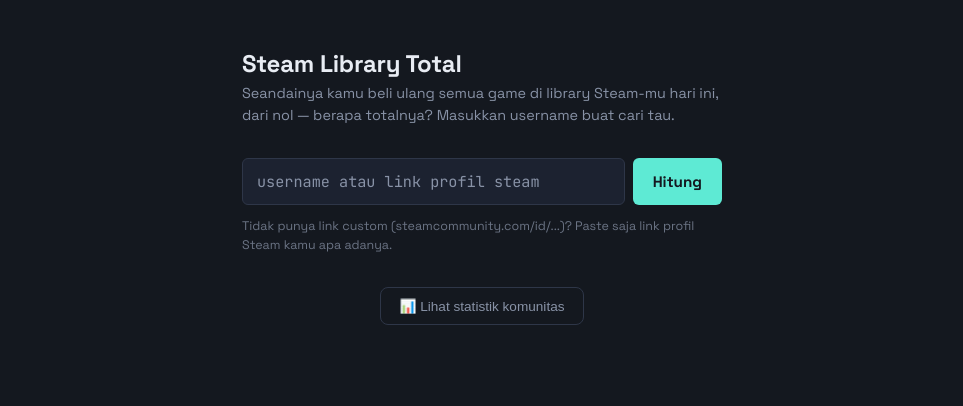
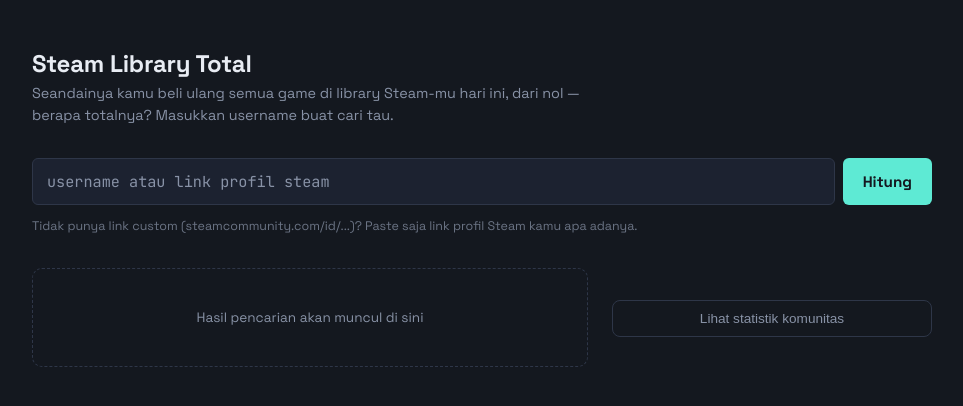
Before and after one commit to anubluskrin/SteamSpent, a React (Vite) app in the folder frontend/: page / in a window 1280 px wide. Shown: the top 406 px of the page, without its empty margins (158-1121 px from the left). Built offline with nearby package versions, Linux system fonts and the light colour scheme; no server answers.

Commit message:
Layout responsive dua kolom desktop, hapus emoji, percepat batch processing

```diff
--- a/frontend/src/App.jsx
+++ b/frontend/src/App.jsx
@@ -41,6 +41,8 @@
         profil Steam kamu apa adanya.
       </p>
 
+      <div className="app__body">
+        <div className="app__main">
           {isLoading && <LoadingReceipt />}
 
           {error && (
@@ -61,16 +63,26 @@
 
           {result && !isLoading && <Receipt result={result} />}
 
+          {!result && !isLoading && !error && (
+            <div className="app__placeholder">
+              Hasil pencarian akan muncul di sini
+            </div>
+          )}
+        </div>
+
+        <div className="app__side">
           {!showStats && (
             <button
               className="app__stats-trigger"
               onClick={() => setShowStats(true)}
             >
-          📊 Lihat statistik komunitas
+              Lihat statistik komunitas
             </button>
           )}
 
           {showStats && <StatsPanel onClose={() => setShowStats(false)} />}
         </div>
+      </div>
+    </div>
   );
 }
--- a/frontend/src/index.css
+++ b/frontend/src/index.css
@@ -35,6 +35,64 @@
 .app {
   width: 100%;
   max-width: 480px;
+}
+
+@media (min-width: 720px) {
+  .app {
+    max-width: 640px;
+  }
+}
+
+@media (min-width: 1024px) {
+  .app {
+    max-width: 900px;
+  }
+
+  .app__title {
+    font-size: 2rem;
+  }
+
+  .app__subtitle {
+    font-size: 1rem;
+    max-width: 560px;
+  }
+}
+
+.app__body {
+  display: flex;
+  flex-direction: column;
+  gap: 24px;
+}
+
+.app__placeholder {
+  border: 1px dashed var(--border);
+  border-radius: 10px;
+  padding: 40px 20px;
+  text-align: center;
+  color: var(--text-muted);
+  font-size: 0.85rem;
+}
+
+@media (min-width: 1024px) {
+  .app__body {
+    flex-direction: row;
+    align-items: flex-start;
+  }
+
+  .app__main {
+    flex: 1;
+    min-width: 0;
+  }
+
+  .app__side {
+    width: 320px;
+    flex-shrink: 0;
+  }
+
+  .app__stats-trigger {
+    margin: 0;
+    width: 100%;
+  }
 }
 
 .app__title {
```
Also changed, not shown: 1 other file (tests, documents, lock files or other folders). Lines whose indentation alone changed are shown as unchanged.
